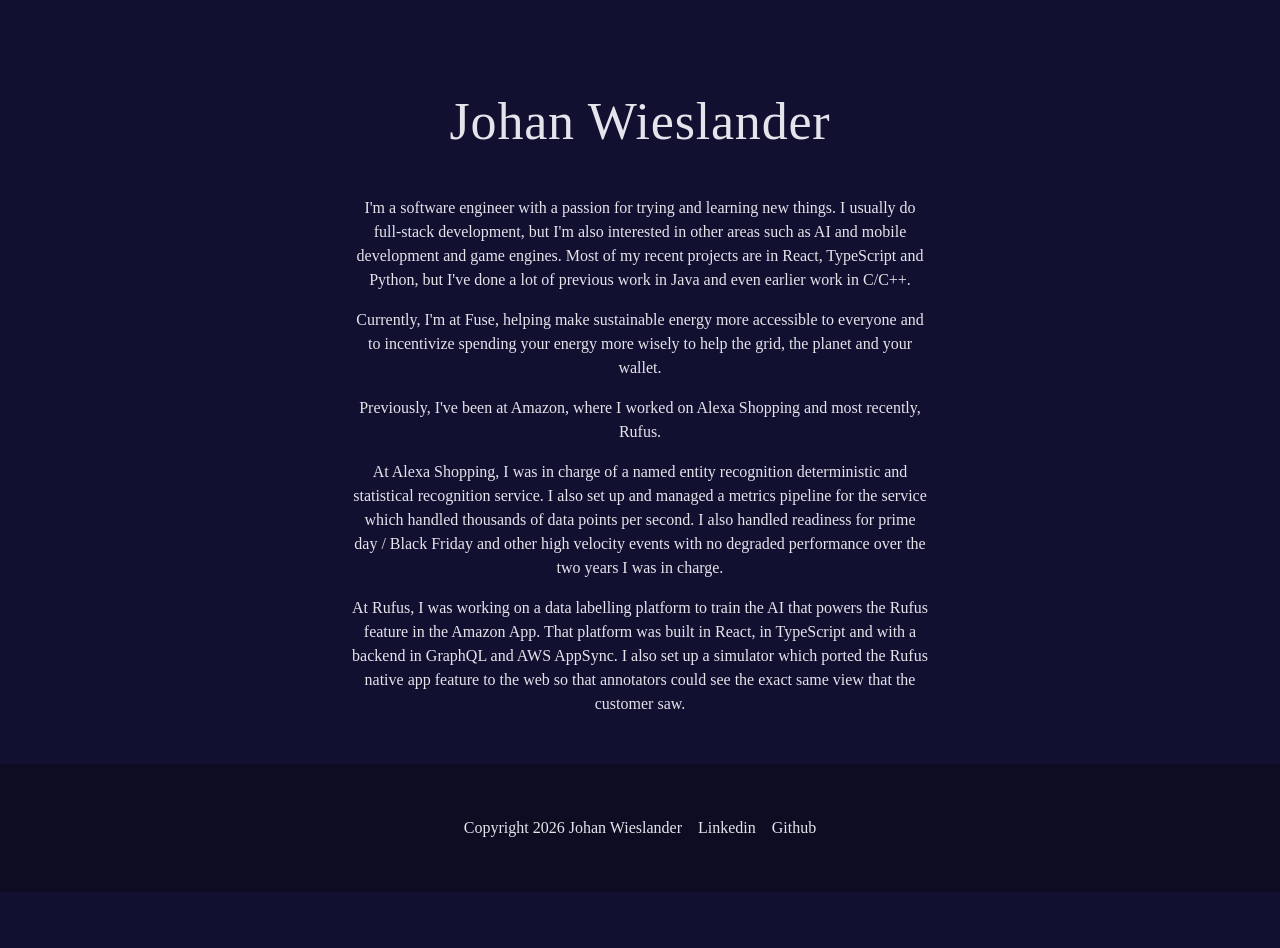
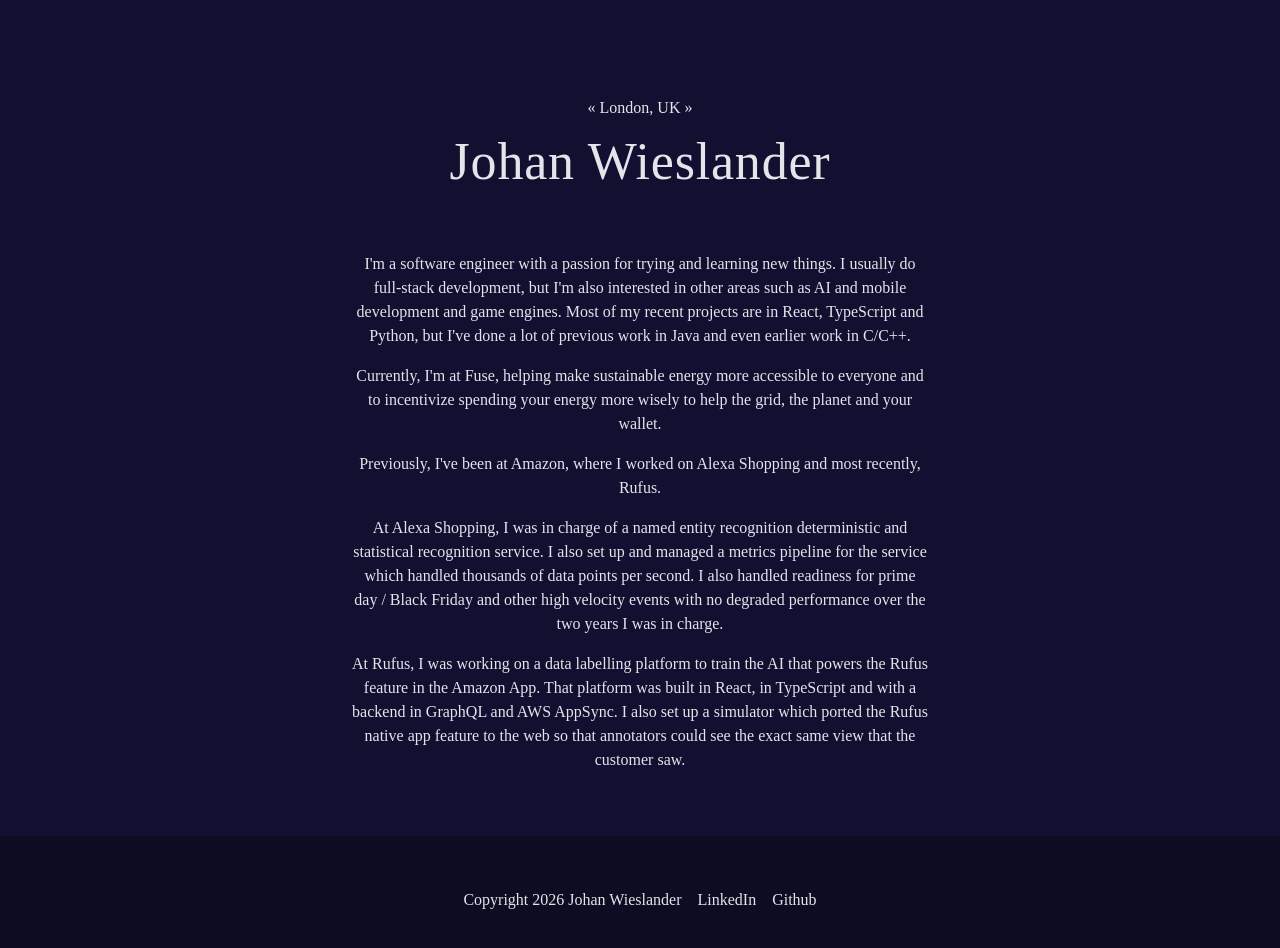
Before and after one commit to Halliom/halliom.github.io, a React (Vite) app in the folder app/: page / in a window 1280 px wide. Shown: the part 160-1108 px from the top of the page. Before the commit the page ends 1052 px from the top, so only its background shows below. Built offline with nearby package versions, Linux system fonts and the light colour scheme.

Commit message:
Added little frenchi chevrons

```diff
--- a/app/src/components/footer.tsx
+++ b/app/src/components/footer.tsx
@@ -4,7 +4,7 @@
   return (
     <div className="w-full py-16 h-16 justify-center items-center bg-surface flex flex-col md:flex-row gap-4">
       <span>Copyright 2026 Johan Wieslander</span>
-      <a href="https://www.linkedin.com/in/johan-wieslander-080756113/" target="_blank" rel="noreferrer">Linkedin</a>
+      <a href="https://www.linkedin.com/in/johan-wieslander-080756113/" target="_blank" rel="noreferrer">LinkedIn</a>
       <a href="https://github.com/Halliom" target="_blank" rel="noreferrer">Github</a>
     </div>
   );
--- a/app/src/components/title.tsx
+++ b/app/src/components/title.tsx
@@ -1,6 +1,9 @@
-export const Title: React.FC<React.PropsWithChildren> = ({ children}) => {
+export const Title: React.FC<React.ComponentProps<'h1'>> = ({
+  children,
+  className,
+}) => {
   return (
-    <h1 className="w-full text-heading-1 text-center pt-36 lg:pt-64 pb-12">
+    <h1 className={`w-full text-heading-1 text-center ${className}`}>
       {children}
     </h1>
   );
--- /dev/null
+++ b/app/src/components/typography/frenchie.tsx
@@ -0,0 +1,4 @@
+export const Frenchie: React.FC<React.ComponentProps<"span">> = ({
+  children,
+  ...props
+}) => <span {...props}>&laquo; {children} &raquo;</span>;
--- a/app/src/pages/index.tsx
+++ b/app/src/pages/index.tsx
@@ -1,24 +1,26 @@
 import { Title } from "../components/title";
+import { Frenchie } from "../components/typography/frenchie";
 
 export const IndexPage: React.FC = () => {
   return (
-    <div className="w-full px-4 md:px-0 md:max-w-[90vw] lg:max-w-xl pb-8">
-      <Title>Johan Wieslander</Title>
+    <div className="w-full px-4 md:px-0 md:max-w-[90vw] lg:max-w-xl pt-36 lg:pt-64 pb-12 flex flex-col gap-4">
+      <div>
+        <Frenchie className="text-center w-full block">London, UK</Frenchie>
+        <Title className="pt-2 lg:pt-4 pb-12">Johan Wieslander</Title>
+      </div>
 
-      <div className="flex flex-col gap-4">
       <p className="text-center">
         I'm a software engineer with a passion for trying and learning new
-          things. I usually do full-stack development, but I'm also interested
-          in other areas such as AI and mobile development and game engines.
-          Most of my recent projects are in React, TypeScript and Python, but
-          I've done a lot of previous work in Java and even earlier work in
-          C/C++.
+        things. I usually do full-stack development, but I'm also interested in
+        other areas such as AI and mobile development and game engines. Most of
+        my recent projects are in React, TypeScript and Python, but I've done a
+        lot of previous work in Java and even earlier work in C/C++.
       </p>
 
       <p className="text-center">
-          Currently, I'm at Fuse, helping make sustainable energy more
-          accessible to everyone and to incentivize spending your energy more
-          wisely to help the grid, the planet and your wallet.
+        Currently, I'm at Fuse, helping make sustainable energy more accessible
+        to everyone and to incentivize spending your energy more wisely to help
+        the grid, the planet and your wallet.
       </p>
 
       <p className="text-center">
@@ -31,19 +33,18 @@
         deterministic and statistical recognition service. I also set up and
         managed a metrics pipeline for the service which handled thousands of
         data points per second. I also handled readiness for prime day / Black
-          Friday and other high velocity events with no degraded performance
-          over the two years I was in charge.
+        Friday and other high velocity events with no degraded performance over
+        the two years I was in charge.
       </p>
 
       <p className="text-center pb-4">
         At Rufus, I was working on a data labelling platform to train the AI
-          that powers the Rufus feature in the Amazon App. That platform was
-          built in React, in TypeScript and with a backend in GraphQL and AWS
-          AppSync. I also set up a simulator which ported the Rufus native app
-          feature to the web so that annotators could see the exact same view
-          that the customer saw.
+        that powers the Rufus feature in the Amazon App. That platform was built
+        in React, in TypeScript and with a backend in GraphQL and AWS AppSync. I
+        also set up a simulator which ported the Rufus native app feature to the
+        web so that annotators could see the exact same view that the customer
+        saw.
       </p>
-      </div>
     </div>
   );
 };
```
Lines whose indentation alone changed are shown as unchanged.
